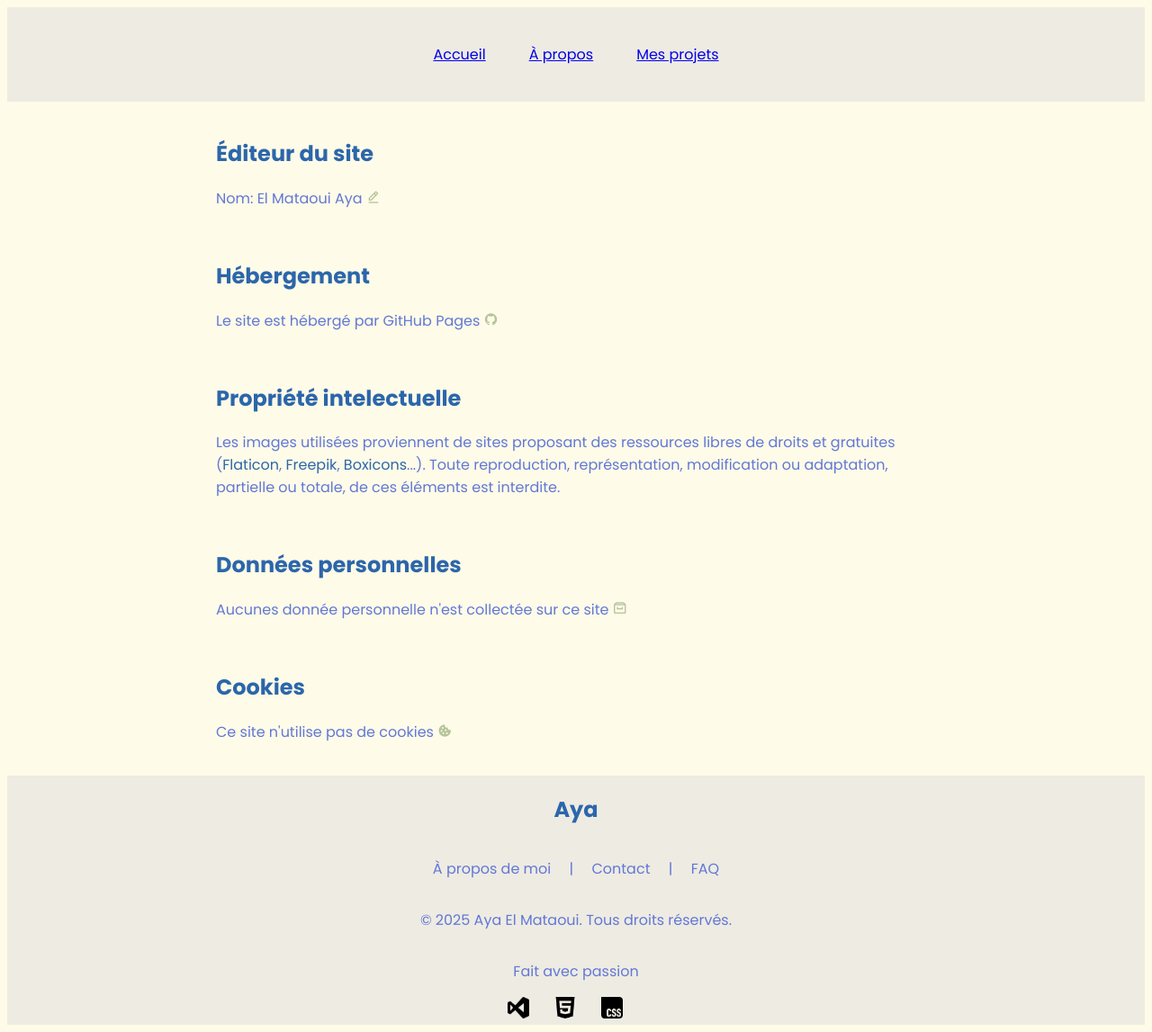
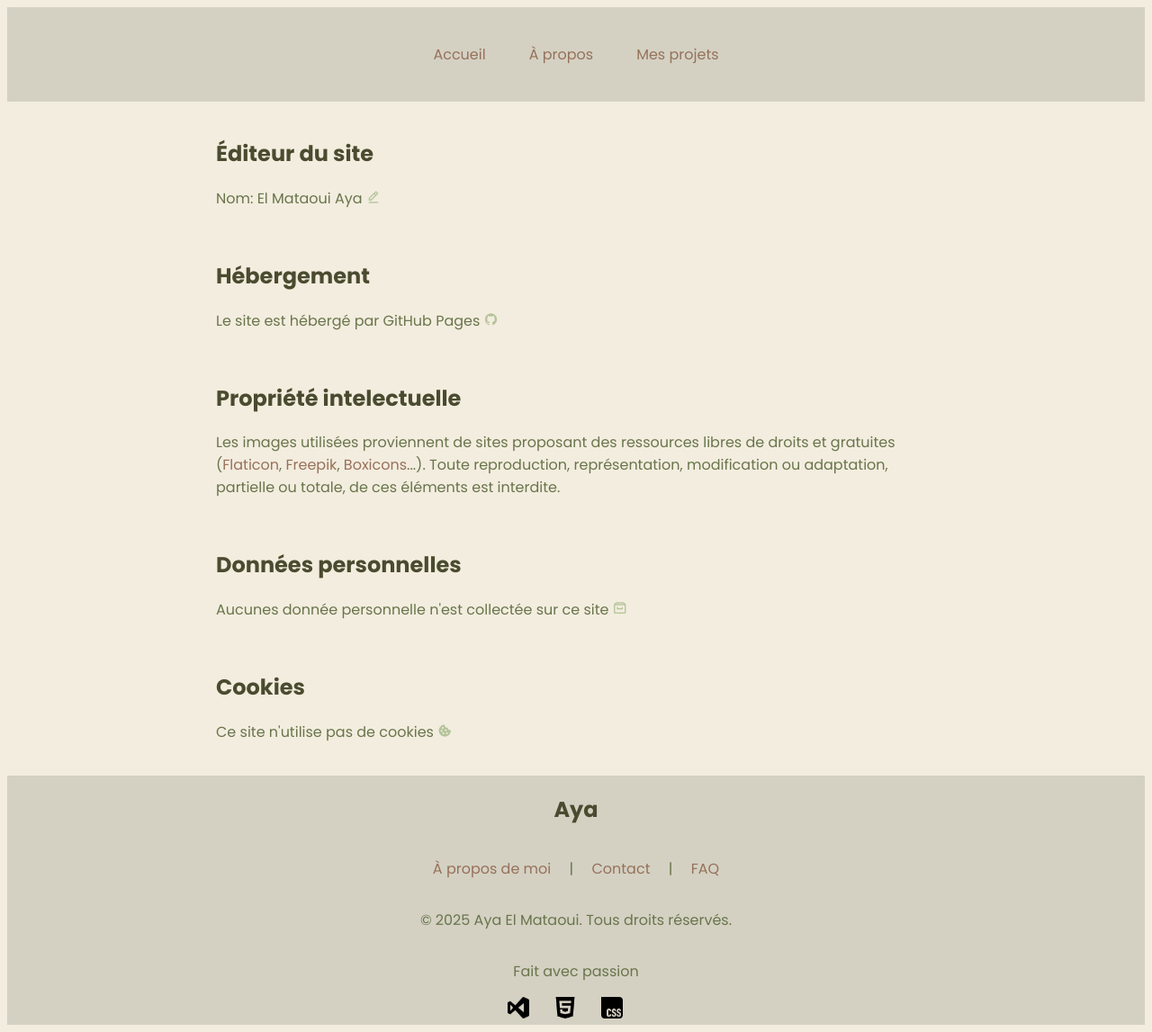
Before and after one commit to Aya-code-creator/Mentions-legales, a plain HTML site: page index.html in a window 1280 px wide. Shown: the whole page at 90% size. Drawn offline with nearby package versions, Linux system fonts and the light colour scheme.

Commit message:
Update style.css

```diff
--- a/style.css
+++ b/style.css
@@ -2,16 +2,16 @@
 
 body{
     font-family: 'Poppins', sans-serif;
-    background-color: #fefbe8;
-    color: #6278d6;
+    background-color: #F3EDDF;
+    color: #69754b;
 }
 
 .container h2{
-    color: #2c66ab;
+    color: #4A4B2F;
 }
 
 .container a{
-    color: #2c66ab;
+    color: #97715a;
     text-decoration: none;
 }
 
@@ -24,7 +24,7 @@ nav {
     justify-content: center;
     align-items: center;
     padding: 40px;
-    background-color: #eeebe2;
+    background-color: #D4D1C3;
 }
 
 nav .links{
@@ -34,6 +34,12 @@ nav .links{
 
 nav a{
     align-items: center;
+    color: #97715a;
+    text-decoration: none;
+}
+
+nav a:hover{
+    text-decoration: underline;
 }
 
 .container {
@@ -47,26 +53,26 @@ nav a{
 }
 
 footer {
-    background-color: #eeebe2;
+    background-color: #D4D1C3;
     font-family: 'Poppins', sans-serif;
     justify-content: center;
 }
 
 
 .footer-brand {
-    color: #2c66ab;
+    color: #4A4B2F;
     justify-content: center;
     display: flex;
 }
 
 footer .links{
-    color: #6278d6;
+    color: #69754b;
     justify-content: center;
     text-align: center;
 }
 
 footer a{
-    color: #6278d6;
+    color: #97715a;
     text-decoration: none;
     margin-right: 1rem;
     margin-left: 1rem;
@@ -77,13 +83,13 @@ footer a:hover{
 }
 
 footer .copyright{
-    color: #6278d6;
+    color: #69754b;
     justify-content: center;
     display: flex;
 }
 
 footer .made-w{
-    color: #6278d6;
+    color: #69754b;
     justify-content: center;
     text-align: center;
 }
```
